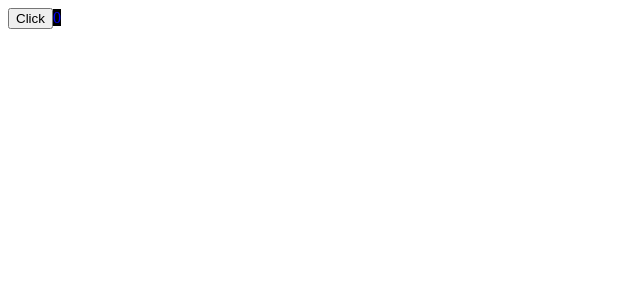
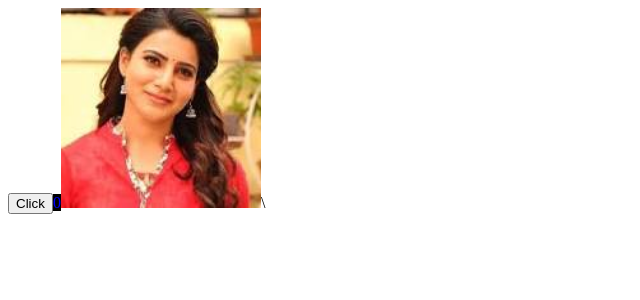
Before and after one commit to Annamalai1995/SP_React, a React (Create React App) app: page / in a window 1280 px wide. Shown: the top 300 px of the page, without its empty margins (0-640 px from the left). Built offline with nearby package versions, Linux system fonts and the light colour scheme.

Commit message:
parameter

```diff
--- a/src/App.js
+++ b/src/App.js
@@ -1,4 +1,5 @@
 import List, { Unorderlist } from "./Function";
+import { Parameter } from "./Parameter";
 import { Tables } from "./Table";
 import { Hook } from "./UseState";
 import { Hook1 } from "./UseState1";
@@ -11,6 +12,7 @@ function App() {
     <Tables/>
     <Hook/> */}
     <Hook1/>
+    <Parameter where="./download.jpg"length="200px" breadth="200px"/>
 
     </>
 
--- /dev/null
+++ b/src/Parameter.js
@@ -0,0 +1,11 @@
+export var Parameter=(Line)=>
+{
+    return(
+        <>
+        <img src={Line.where} height={Line.length}width={Line.breadth}/>\
+
+
+
+        </>
+    )
+}
```
Also changed, not shown: public/download.jpg (added).
